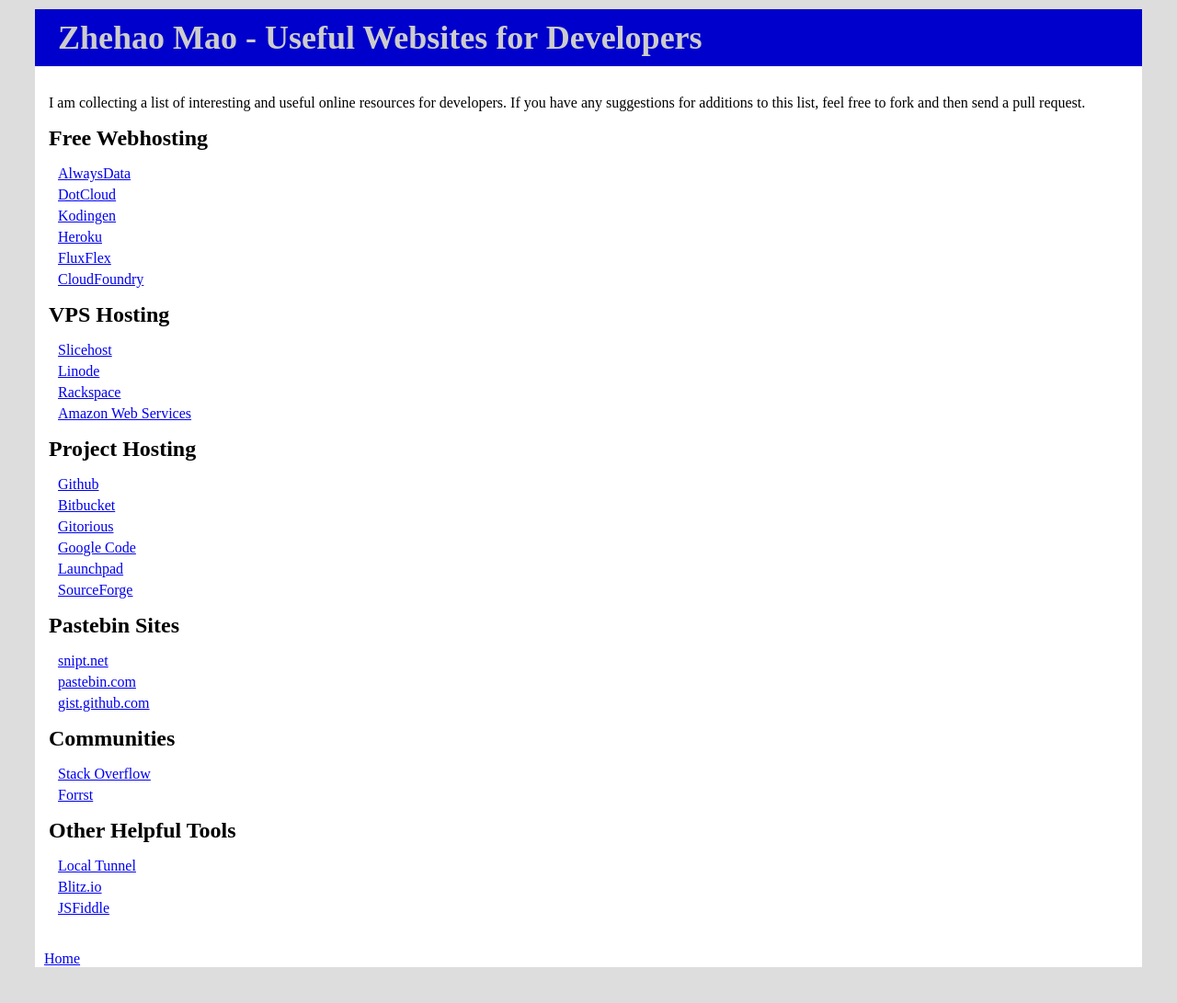
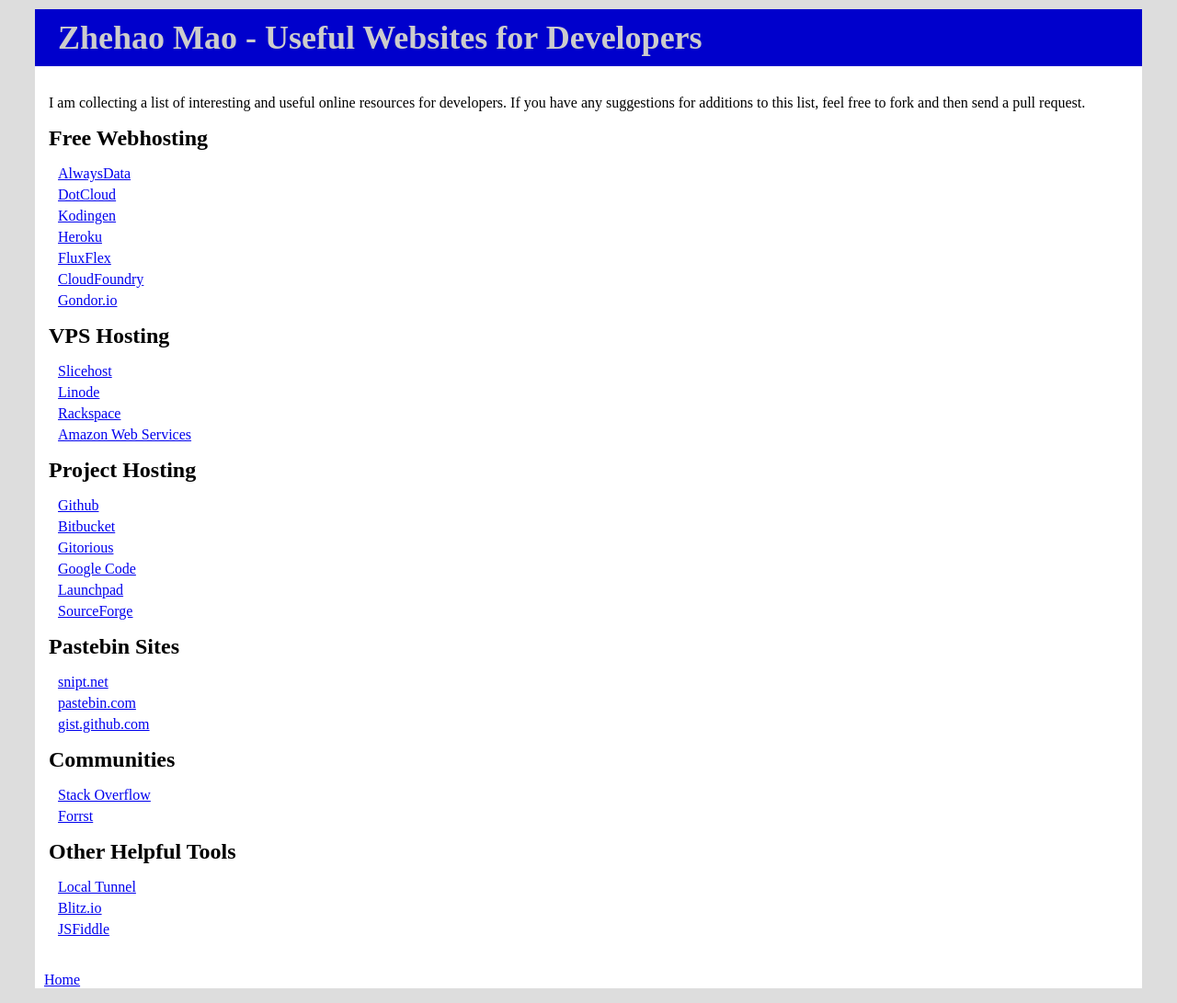
Before and after one commit to zhemao/zhemao.github.com, a Jekyll site: the page built from _posts/2011-06-13-devsites.markdown, in a window 1280 px wide. Shown: the whole page at 92% size. Built offline with Jekyll 4.4.1, drawn with Linux system fonts in a browser that asks for light colours; Markdown is read by kramdown in place of the engine named in the settings; before the commit the page ends 1068 px from its top, so only the background shows below that.

Commit message:
add gondor.io to the list of hosting sites

```diff
--- a/_posts/2011-06-13-devsites.markdown
+++ b/_posts/2011-06-13-devsites.markdown
@@ -14,6 +14,7 @@
 * [Heroku](http://heroku.com)
 * [FluxFlex](http://fluxflex.com)
 * [CloudFoundry](http://www.cloudfoundry.com/)
+* [Gondor.io](http://gondor.io)
 
 ## VPS Hosting
 * [Slicehost](http://slicehost.com)
```
